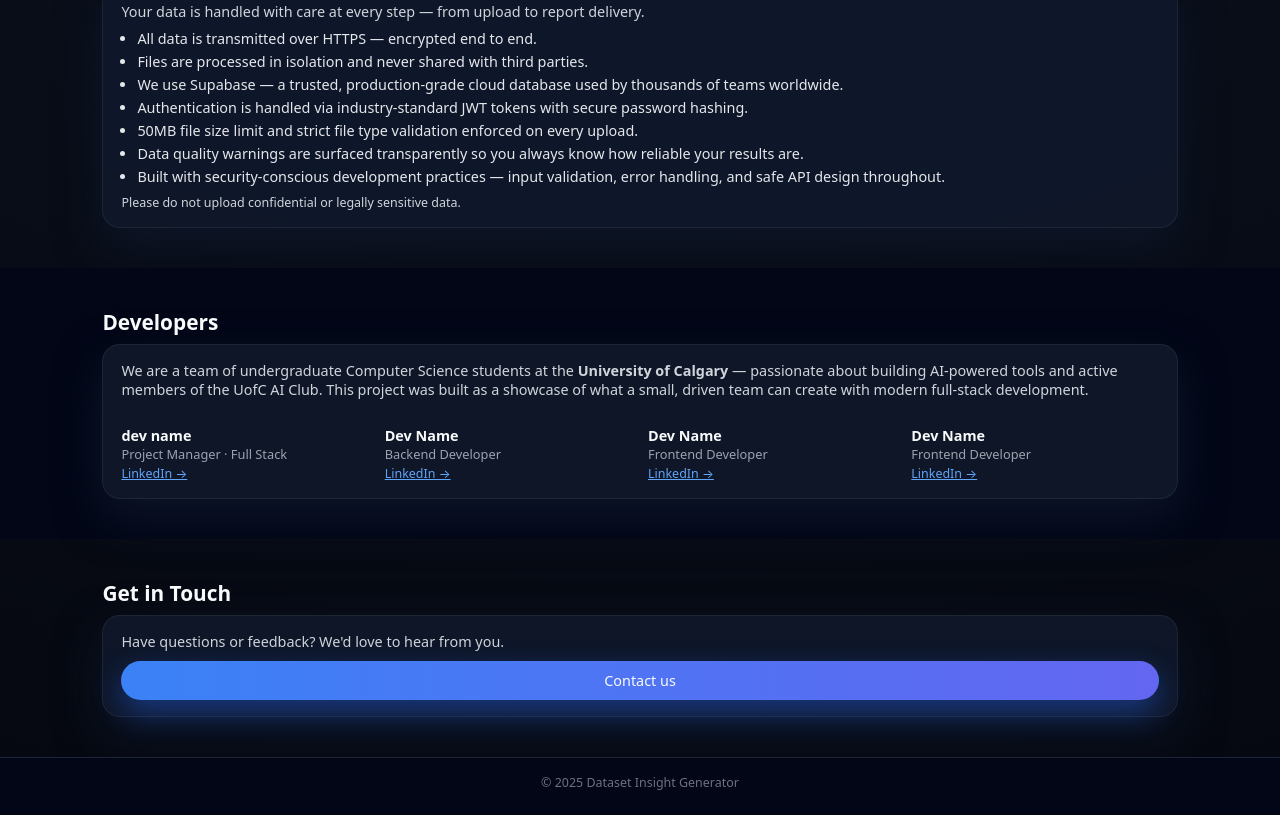
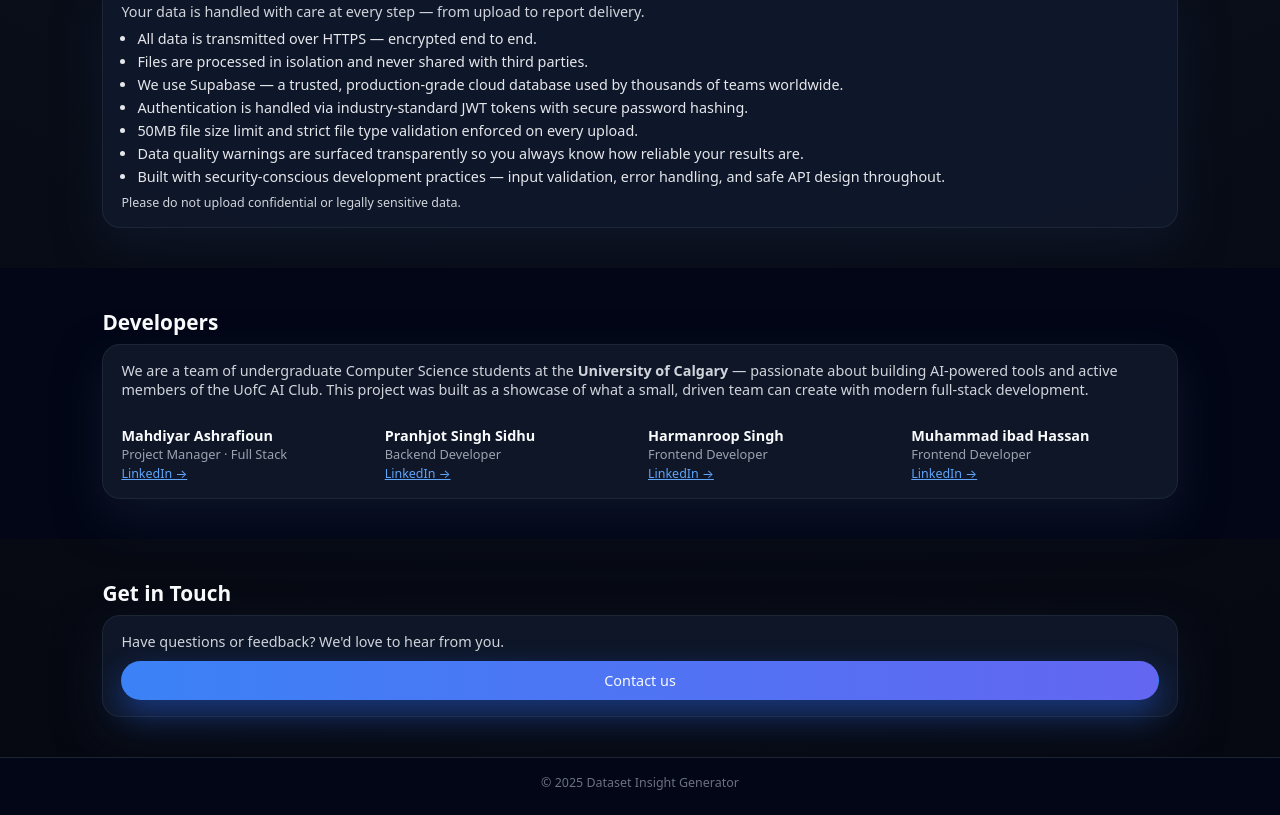
Before and after one commit to mahdiyar-A/dataset-insight-generator, a Next.js app in the folder frontend/: page / in a window 1280 px wide. Shown: the part 1165-1980 px from the top of the page. Built offline with nearby package versions, Linux system fonts and the light colour scheme; no server answers.

Commit message:
Ai service modified

```diff
--- a/frontend/app/page.tsx
+++ b/frontend/app/page.tsx
@@ -125,24 +125,24 @@ export default function HomePage() {
     <br />
     <div style={{ display: 'grid', gridTemplateColumns: 'repeat(auto-fit, minmax(180px, 1fr))', gap: '16px', marginTop: '8px' }}>
       <div>
-        <p style={{ fontWeight: 600, color: '#f9fafb' }}>dev name</p>
+        <p style={{ fontWeight: 600, color: '#f9fafb' }}>Mahdiyar Ashrafioun</p>
         <p style={{ fontSize: '0.8rem', color: '#9ca3af' }}>Project Manager · Full Stack</p>
-        <a href="https://linkedin.com/in/yourprofile" target="_blank" style={{ fontSize: '0.78rem', color: '#60a5fa' }}>LinkedIn →</a>
+        <a href="https://www.linkedin.com/in/mahdiyar-ashrafioun/" target="_blank" style={{ fontSize: '0.78rem', color: '#60a5fa' }}>LinkedIn →</a>
       </div>
       <div>
-        <p style={{ fontWeight: 600, color: '#f9fafb' }}>Dev Name</p>
+        <p style={{ fontWeight: 600, color: '#f9fafb' }}>Pranhjot Singh Sidhu</p>
         <p style={{ fontSize: '0.8rem', color: '#9ca3af' }}>Backend Developer</p>
-        <a href="https://linkedin.com/in/" target="_blank" style={{ fontSize: '0.78rem', color: '#60a5fa' }}>LinkedIn →</a>
+        <a href="https://www.linkedin.com/in/prabhjot-sidhu-24abb3381/" target="_blank" style={{ fontSize: '0.78rem', color: '#60a5fa' }}>LinkedIn →</a>
       </div>
       <div>
-        <p style={{ fontWeight: 600, color: '#f9fafb' }}>Dev Name</p>
+        <p style={{ fontWeight: 600, color: '#f9fafb' }}>Harmanroop Singh</p>
         <p style={{ fontSize: '0.8rem', color: '#9ca3af' }}>Frontend Developer</p>
-        <a href="https://linkedin.com/in/" target="_blank" style={{ fontSize: '0.78rem', color: '#60a5fa' }}>LinkedIn →</a>
+        <a href="https://www.linkedin.com/in/harmanroop-singh/" target="_blank" style={{ fontSize: '0.78rem', color: '#60a5fa' }}>LinkedIn →</a>
       </div>
       <div>
-        <p style={{ fontWeight: 600, color: '#f9fafb' }}>Dev Name</p>
+        <p style={{ fontWeight: 600, color: '#f9fafb' }}>Muhammad ibad Hassan</p>
         <p style={{ fontSize: '0.8rem', color: '#9ca3af' }}>Frontend Developer </p>
-        <a href="https://linkedin.com/in/" target="_blank" style={{ fontSize: '0.78rem', color: '#60a5fa' }}>LinkedIn →</a>
+        <a href="http://linkedin.com/in/muhammad-ibad-hassan-331a37241" target="_blank" style={{ fontSize: '0.78rem', color: '#60a5fa' }}>LinkedIn →</a>
       </div>
     </div>
   </div>
```
Also changed, not shown: 2 other files (tests, documents, lock files or other folders).
